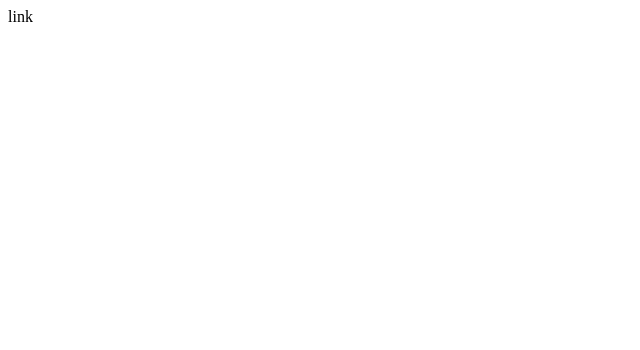
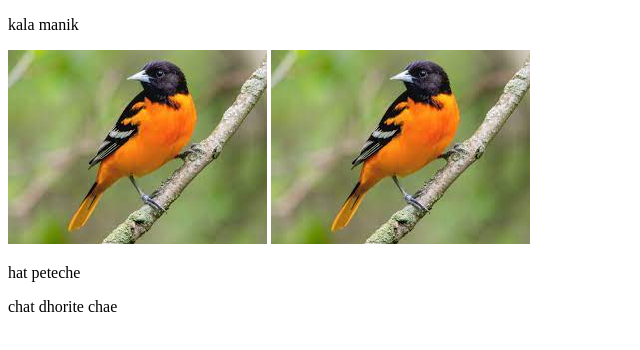
Before and after one commit to yeasirrock/my-fifth-star, a plain HTML site: page index.htm in a window 1280 px wide. Shown: the whole page, without its empty margins (0-640 px from the left). Drawn offline with Linux system fonts and the light colour scheme.

Commit message:
added pictur

```diff
--- a/index.htm
+++ b/index.htm
@@ -6,6 +6,10 @@
     <title>hodsi</title>
 </head>
 <body>
-    link
+    <p>kala manik</p>
+    <img src="bird.jpeg" alt="">
+    <img src="bird.jpeg" alt="">
+    <p>hat peteche</p>
+    <p>chat dhorite chae</p>
 </body>
 </html>
```
